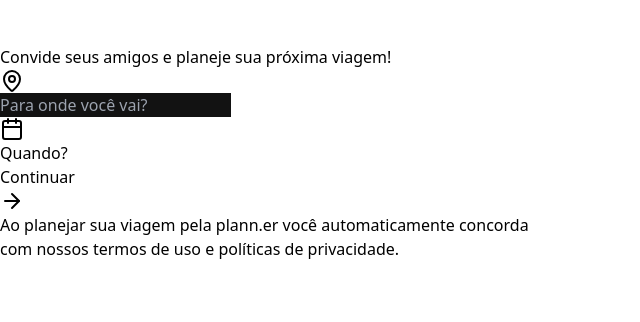
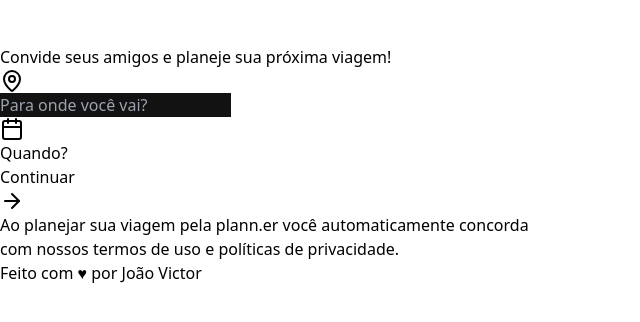
Before and after one commit to Vitinho163/Plann.er_Front-End, a React (Vite) app: page / in a window 1280 px wide. Shown: the top 322 px of the page, without its empty margins (0-640 px from the left). Built offline with nearby package versions, Linux system fonts and the light colour scheme.

Commit message:
create footer

```diff
--- /dev/null
+++ b/src/components/footer.tsx
@@ -0,0 +1,9 @@
+export function Footer() {
+  return (
+    <footer>
+      <p className="text-center text-zinc-500 font-light">
+        Feito com <strong className="text-red-500">♥</strong> por João Victor
+      </p>
+    </footer>
+  )
+}
--- a/src/pages/confirm-participant/index.tsx
+++ b/src/pages/confirm-participant/index.tsx
@@ -10,6 +10,7 @@ import { api } from "../../lib/axios";
 import { format } from "date-fns";
 import { ptBR } from "date-fns/locale";
 import { useNavigate } from 'react-router-dom'
+import { Footer } from "../../components/footer";
 
 interface Trip {
   id: string
@@ -117,6 +118,8 @@ export function ConfirmParticipant() {
           </form>
         </div>
       </div>
+
+      <Footer />
     </div>
   )
 }
--- a/src/pages/create-trip/index.tsx
+++ b/src/pages/create-trip/index.tsx
@@ -8,6 +8,7 @@ import { DateRange } from 'react-day-picker'
 import { api } from '../../lib/axios'
 import { format } from 'date-fns'
 import { ptBR } from 'date-fns/locale'
+import { Footer } from '../../components/footer'
 
 export function CreateTripPage() {
   const navigate = useNavigate()
@@ -150,6 +151,7 @@ export function CreateTripPage() {
           Ao planejar sua viagem pela plann.er você automaticamente concorda <br />
           com nossos <a className="text-zinc-300 underline" href="#">termos de uso</a> e <a className="text-zinc-300 underline" href="#">políticas de privacidade</a>.
         </p>
+        <Footer />
       </div>
 
       {isGuestsModalOpen && (
@@ -172,8 +174,6 @@ export function CreateTripPage() {
           setOwnerEmail={setOwnerEmail}
         />
       )}
-
-
     </div>
   )
 }
--- a/src/pages/trip-details/index.tsx
+++ b/src/pages/trip-details/index.tsx
@@ -6,6 +6,7 @@ import { Guests } from "./guests";
 import { Activities } from "./activities";
 import { DestinationAndDateHeader } from "./destination-and-date-header";
 import { Button } from "../../components/button";
+import { Footer } from "../../components/footer";
 
 export function TripDetailsPage() {
   const [isCreateActivityModalOpen, setIsCreateActivityModalOpen] = useState(false)
@@ -42,6 +43,8 @@ export function TripDetailsPage() {
         </div>
       </main>
 
+      <Footer />
+
       {isCreateActivityModalOpen && (
         <CreateActivityModal
           closeCreateActivityModal={closeCreateActivityModal}
```
